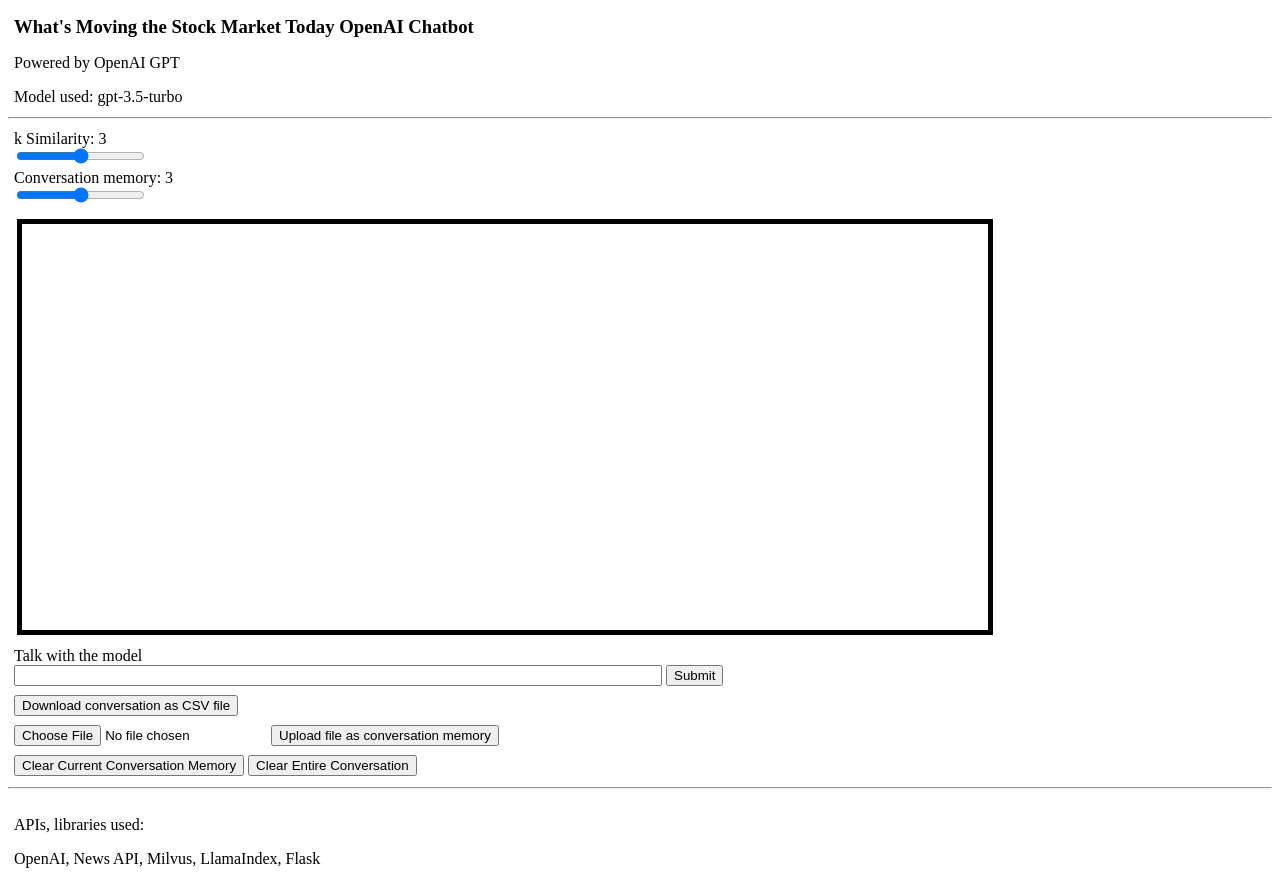
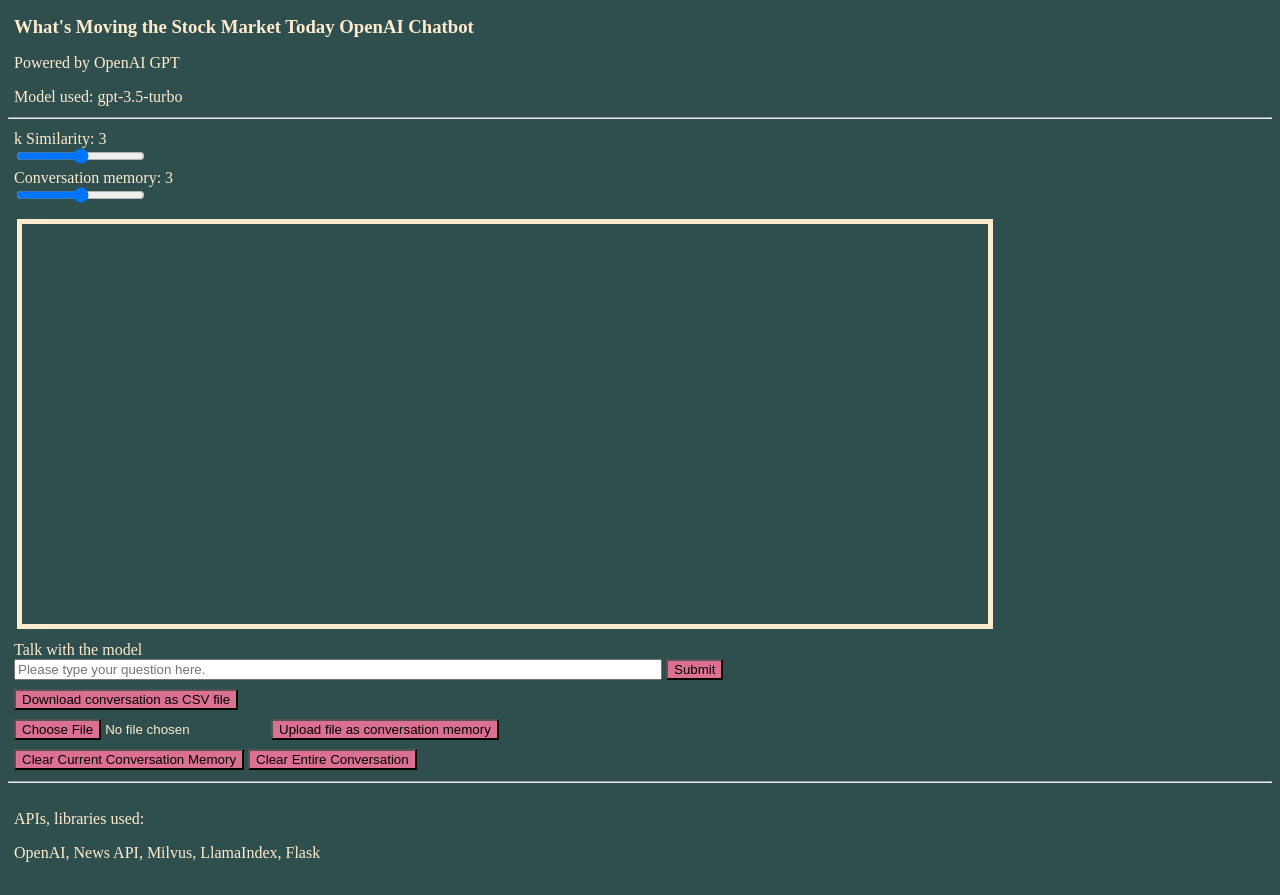
Before and after one commit to A-Yoshimoto-Account/cs4485-stockmarket, a Flask app: page / in a window 1280 px wide. After the commit the page ends 862 px from the top, so only its background shows below. Run offline with Flask 2, Linux system fonts and the light colour scheme.

Commit message:
Added UI Overhaul -Changed Style.css and index.html to better suit new UI

```diff
--- a/static/styles.css
+++ b/static/styles.css
@@ -1,14 +1,21 @@
+body {background-color: darkslategray;}
 .large-container {
 	margin: 3px;
 	padding: 3px;
 }
+
 .header-area * {
+	color:blanchedalmond;
 	margin-bottom: 0px;
 }
 .header-area h3 {
 	margin-top: 5px;
 }
+.footer-area{
+	color:blanchedalmond;
+}
 .param-area * {
+	color:blanchedalmond;
 	margin-top: 0px;
 	margin-bottom: 0px;
 }
@@ -16,18 +23,23 @@
 	margin-bottom: 5px;
 }
 .text-area {
-	border-color: darkgrey;
+	padding: 0px 3px;
 	border: solid 5px;
+	border-color: blanchedalmond;
 	width: 75vw;
 	height: 50vh;
 	font-size: 12pt;
 	overflow: auto;
 }
+.text-field{
+	color:blanchedalmond;
+}
 .query-text {
 	width: 50vw;
 }
 .query-response {
-	margin-bottom: 3px;
+	margin-top: 10px;
+	margin-bottom: 2px;
 }
 .text-block {
 	display: flex;
@@ -46,8 +58,40 @@
 	background-color: lightblue;
 }
 .system-messages {
+	margin-top: 10px;
+	margin-bottom: 5px;
 	background-color: darkorange;
 }
+
+.button_style {
+	background-color: palevioletred;
+	cursor: pointer;
+}
+.button_style:hover{
+	background-color: mediumvioletred;
+}
+.button_style:active{
+	background-color: darkgray;
+
+}
+input::file-selector-button {
+	background-color: palevioletred;
+	cursor: pointer;
+}
+input::file-selector-button:hover{
+	background-color: mediumvioletred;
+}
+input[type="file"]{
+	color:blanchedalmond;
+}
+input[type="submit"]{
+	background-color: palevioletred;
+	cursor: pointer;
+}
+input[type="submit"]:hover{
+	background-color: mediumvioletred;
+}
+
 
 /* Spinner */
 .text-area {
--- a/templates/index.html
+++ b/templates/index.html
@@ -27,20 +27,20 @@
 		<div class="text-field large-container">
 			<form id="send-query-form" onsubmit="updateTextArea();">
 				<label for="text">Talk with the model</label><br>
-				<input autocomplete="off" class="query-text" type="text" name="question">
+				<input autocomplete="off" class="query-text" type="text" name="question" placeholder="Please type your question here.">
 				<input type="submit" value="Submit" onclick="submitForm(event)">
 			</form>
 		</div>
 		<div class="large-container">
-			<button type="button" onclick="downloadConvo()">Download conversation as CSV file</button>
+			<button type="button" class="button_style" onclick="downloadConvo()">Download conversation as CSV file</button>
 		</div>
 		<div class="large-container">
 			<input type="file" autocomplete="off" id="savedConvoFile" accept=".csv">
-			<button type="button" onclick="uploadSavedConvo()">Upload file as conversation memory</button>
+			<button type="button" class="button_style" onclick="uploadSavedConvo()">Upload file as conversation memory</button>
 		</div>
 		<div class="large-container">
-			<button type="button" onclick="clearMemory()">Clear Current Conversation Memory</button>
-			<button type="button" onclick="clearAll()">Clear Entire Conversation</button>
+			<button type="button" class="button_style" onclick="clearMemory()">Clear Current Conversation Memory</button>
+			<button type="button" class="button_style" onclick="clearAll()">Clear Entire Conversation</button>
 		</div>
 		<hr>
 		<div class="large-container footer-area">
```
